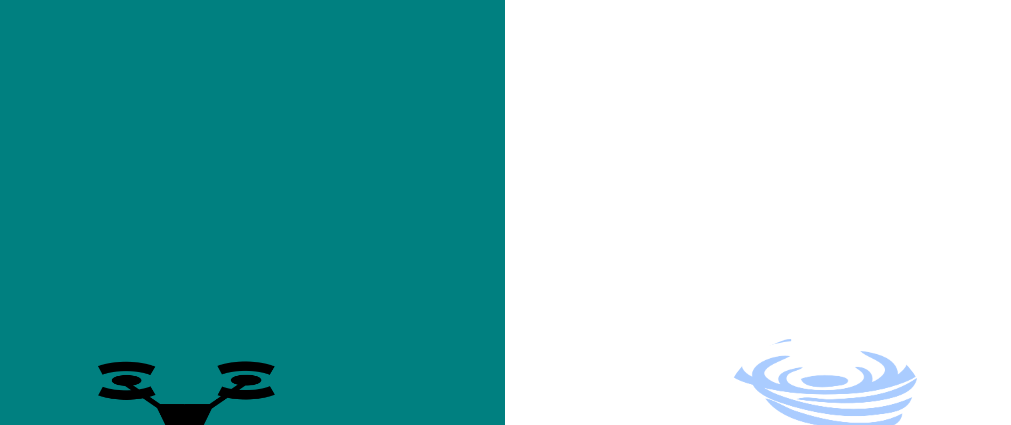
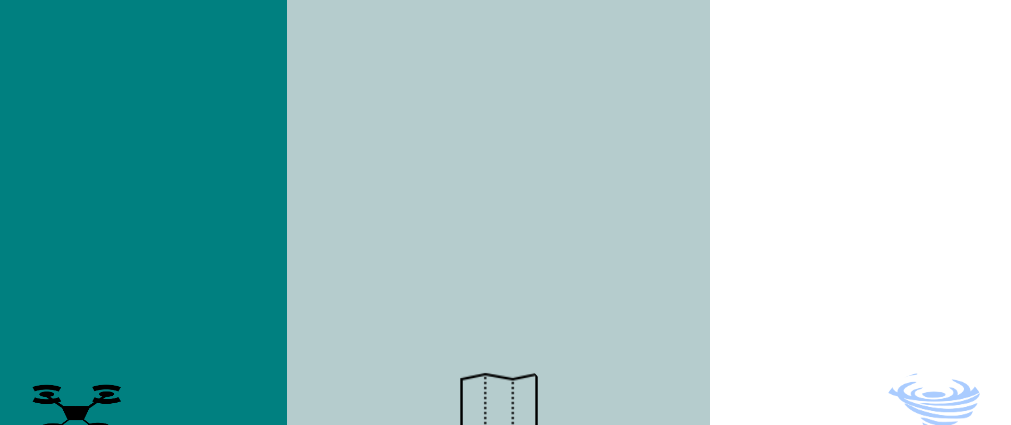
Before and after one commit to felipedeaujaques/felipedeaujaques.github.io, a plain HTML site: page index.html in a window 1280 px wide. Shown: the top 425 px of the page, without its empty margins (135-1146 px from the left). Drawn offline with Linux system fonts and the light colour scheme.

Commit message:
Updates for map samples

```diff
--- a/index.html
+++ b/index.html
@@ -10,7 +10,7 @@
 
 		.split {
 			height: 100%;
-			width: 50%;
+			width: 33%;
 			position: fixed;
 			z-index: 1;
 			top: 0;
@@ -22,6 +22,12 @@
 			left: 0;
 			background-color:teal;
 		}
+
+		.center {
+			left: 33%;
+			background-color: rgb(181, 204, 205);
+		}
+
 
 		.right {
 			right: 0;
@@ -37,17 +43,17 @@
 		}
 
 		.centered img {
-			width: 200px;
-			border-radius: 100%;
+			width: 100px;
+			border-radius: 50%;
 		}
 
 		.centered img:hover {
-			width: 230px;
+			width: 130px;
 		}
 
 		.centered .tooltiptext {
 			visibility: hidden;
-			width: 120px;
+			width: auto;
 			background-color: black;
 			color: #fff;
 			text-align: center;
@@ -69,8 +75,17 @@
 		<div class="split left">
 			<div class="centered">
 				<a href="https://felipedeaujaques.github.io/planUav/index.html">
-					<img src="drone.png" alt="planUav Example">
+					<img src="./images/drone.png" alt="planUav Example">
 					<div class=tooltiptext>planUav</div>
+				</a>
+			</div>
+		</div>
+
+		<div class="split center">
+			<div class="centered">
+				<a href="https://felipedeaujaques.github.io/list.html">
+					<img src="./images/icons8-map-80.png" alt="30daysmapchallenge">
+					<div class=tooltiptext>30daysmapchallenge</div>
 				</a>
 			</div>
 		</div>
@@ -78,7 +93,7 @@
 		<div class="split right">
 			<div class="centered">
 				<a href="https://felipedeaujaques.github.io/EdenHazards/index.html">
-					<img src="Tornado.png" alt="EdenHazards Example">
+					<img src="./images/Tornado.png" alt="EdenHazards Example">
 					<div class=tooltiptext>EdenHazards</div>
 				</a>
 			</div>
```
Also changed, not shown: images/Tornado.png (renamed from Tornado.png), images/drone.png (renamed from drone.png), images/icons8-map-80.png (added), list.html (added).
